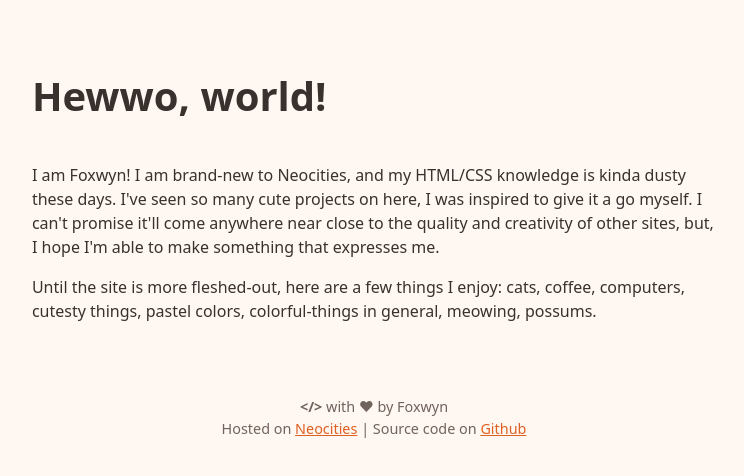
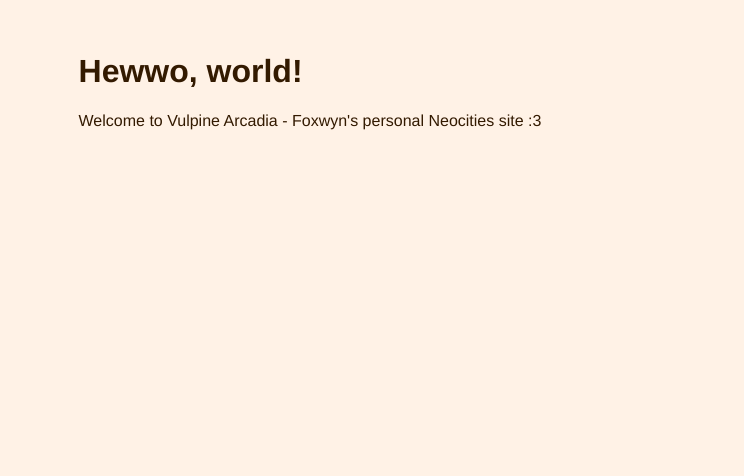
Before and after one commit to foxwyn/neocities, a website: page site/index.html in a window 1280 px wide. Shown: the whole page, without its empty margins (266-1010 px from the left). Drawn offline with Linux system fonts and the light colour scheme.

Commit message:
refactor: restructure site with new LESS styles and remove unused files

```diff
--- /dev/null
+++ b/less/core/reset.less
@@ -0,0 +1,13 @@
+body {
+  background-color: @bgcolor;
+  .fontstack();
+  margin: 0;
+  padding: 0;
+}
+
+main,section,article {
+  box-sizing: border-box;
+  margin: 0 auto;
+  padding: 2rem 1rem;
+  max-width: @contentWidth;
+}
--- /dev/null
+++ b/package.json
@@ -0,0 +1,5 @@
+{
+  "dependencies": {
+    "less": "^4.2.2"
+  }
+}
--- a/site/_/css/main.css
+++ /dev/null
@@ -1,58 +0,0 @@
-body {
-  background-color: hsl(20, 100%, 97.5%);
-  color: hsl(20, 10%, 20%);
-  font-family: system-ui, -apple-system, BlinkMacSystemFont, 'Segoe UI', Roboto, Oxygen, Ubuntu, Cantarell, 'Open Sans', 'Helvetica Neue', sans-serif;
-  font-size: 1rem;
-  margin: 0;
-  padding: 0;
-}
-
-header, main, footer {
-  display: block;
-  margin: 0 auto;
-  max-width: 80ch;
-}
-
-footer {
-  margin-top: 5rem;
-  margin-bottom: 3rem;
-}
-
-h1, h2, h3, h4 {
-  font-weight: bold;
-  line-height: 2rem;
-  padding: 1.5rem;
-}
-
-  h1 {
-    font-size: 2.5rem;
-  }
-
-  h2 {
-    font-size: 2.0rem;
-  }
-
-  h3 {
-    font-size: 1.5rem;
-  }
-
-  h4 {
-    font-size: 1.2rem;
-  }
-
-p {
-  font-weight: normal;
-  line-height: 1.5rem;
-  padding: 0 1.5rem;
-}
-
-a {
-  color: hsl(20, 75%, 50%);
-}
-
-footer > p {
-  color: hsl(20, 10%, 40%);
-  font-size: 0.9rem;
-  line-height: 0.5rem;
-  text-align: center;
-}
--- /dev/null
+++ b/site/assets/css/main.css
@@ -0,0 +1,33 @@
+/** @license
+  * ================================================================
+  * Vulpine Arcadia Theme
+  * https://github.com/foxwyn/neocities
+  * ================================================================
+  * This Source Code Form is subject to the terms of the Mozilla Public
+  * License, v. 2.0. If a copy of the MPL was not distributed with this
+  * file, You can obtain one at http://mozilla.org/MPL/2.0/.
+  * ================================================================
+  */
+.fontstack {
+  color: hsl(30, 100%, 10%);
+  font-family: "Helvetica", "Arial", sans-serif;
+  font-size: 16px;
+  font-weight: 400;
+}
+body {
+  background-color: hsl(30, 100%, 95%);
+  color: hsl(30, 100%, 10%);
+  font-family: "Helvetica", "Arial", sans-serif;
+  font-size: 16px;
+  font-weight: 400;
+  margin: 0;
+  padding: 0;
+}
+main,
+section,
+article {
+  box-sizing: border-box;
+  margin: 0 auto;
+  padding: 2rem 1rem;
+  max-width: 70ch;
+}
--- a/site/index.html
+++ b/site/index.html
@@ -1,25 +1,14 @@
 <!DOCTYPE html>
 <html lang="en">
   <head>
-    <meta charset="utf-8">
-    <meta name="viewport" content="width=device-width, initial-scale=1.0">
-    <link href="https://bsky.app/profile/foxwyn.ing" rel="me">
-    <title>Foxwyn's Neocity</title>
-    <link href="./favicon.ico" rel="icon" type="image/x-icon">
-    <link href="./_/css/main.css" rel="stylesheet" type="text/css" media="all">
+    <meta charset="UTF-8">
+    <title>Vulpine Arcadia</title>
+    <link rel="stylesheet" href="assets/css/main.css">
   </head>
   <body>
-    <div style="margin-bottom: 3.5rem"></div>
-    <header>
+    <main>
       <h1>Hewwo, world!</h1>
-    </header>
-    <main>
-      <p>I am Foxwyn! I am brand-new to Neocities, and my HTML/CSS knowledge is kinda dusty these days. I've seen so many cute projects on here, I was inspired to give it a go myself. I can't promise it'll come anywhere near close to the quality and creativity of other sites, but, I hope I'm able to make something that expresses me.</p>
-      <p>Until the site is more fleshed-out, here are a few things I enjoy: cats, coffee, computers, cutesty things, pastel colors, colorful-things in general, meowing, possums.</p>
+      <p>Welcome to Vulpine Arcadia - Foxwyn's personal Neocities site :3</p>
     </main>
-    <footer>
-      <p><strong>&lt;&#47;&gt;</strong> with <strong>&heartsuit;</strong> by Foxwyn</p>
-      <p>Hosted on <a href="https://neocities.org">Neocities</a> | Source code on <a href="https://github.com/foxwyn/neocities">Github</a></p>
-    </footer>
   </body>
 </html>
```
Also changed, not shown: less/mixins.less (added, +7 -0 lines), less/theme.less (added, +16 -0 lines), less/variables.less (added, +16 -0 lines), site/favicon.ico (deleted), 7 other files.
